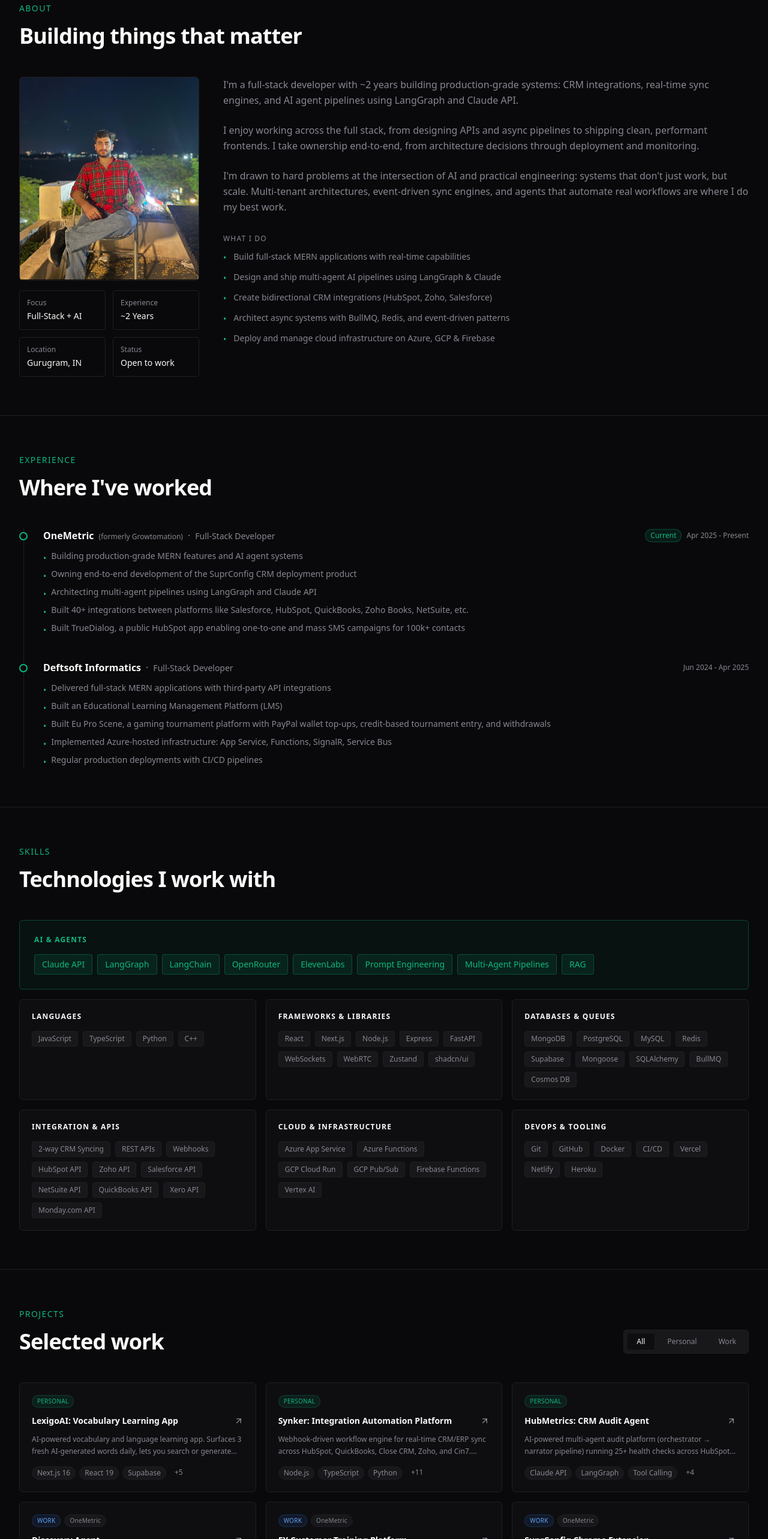
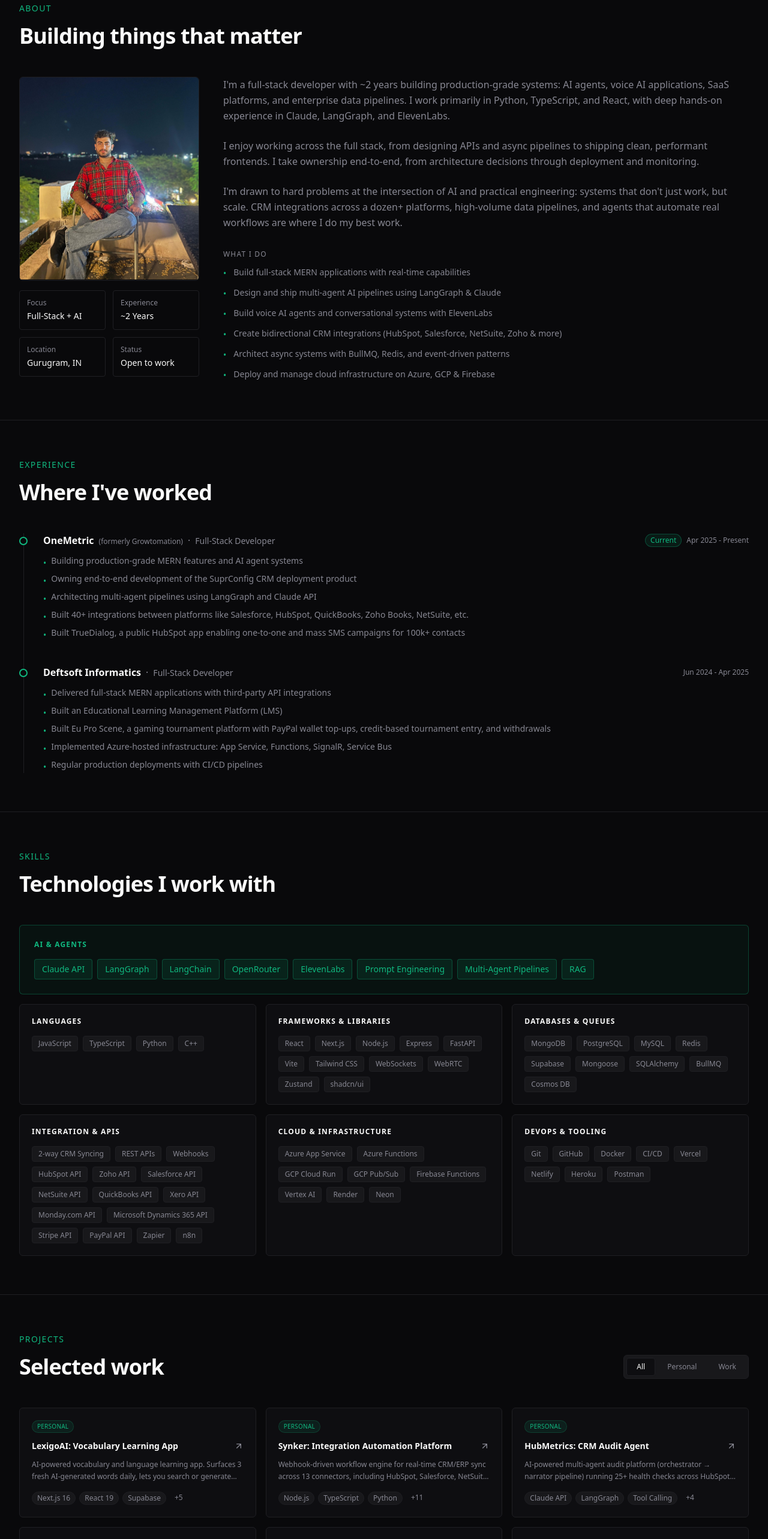
Before and after one commit to PragRajput/Portfolio, a React (Vite) app in the folder frontend/: page / in a window 1280 px wide. Shown: the part 860-3426 px from the top of the page at 60% size. Built offline with nearby package versions, Linux system fonts and the light colour scheme.

Commit message:
Improved UI and also added new skills and metrices for truedialog, SFTP, agents and etc

```diff
--- a/frontend/src/pages/About.tsx
+++ b/frontend/src/pages/About.tsx
@@ -47,7 +47,7 @@ export function About() {
                 { label: 'Location', value: 'Gurugram, IN' },
                 { label: 'Status', value: 'Open to work' },
               ].map((item) => (
-                <div key={item.label} className="border border-border rounded-md p-3">
+                <div key={item.label} className="border border-border rounded-md p-3 transition-transform hover:-translate-y-0.5 hover:border-primary/30">
                   <p className="text-xs text-muted-foreground mb-1">{item.label}</p>
                   <p className="font-medium text-foreground text-sm">{item.value}</p>
                 </div>
@@ -65,8 +65,9 @@ export function About() {
           >
             <p>
               I'm a full-stack developer with {experienceLabel} years building production-grade systems:
-              CRM integrations, real-time sync engines, and AI agent pipelines using
-              LangGraph and Claude API.
+              AI agents, voice AI applications, SaaS platforms, and enterprise data pipelines.
+              I work primarily in Python, TypeScript, and React, with deep hands-on experience
+              in Claude, LangGraph, and ElevenLabs.
             </p>
             <p>
               I enjoy working across the full stack, from designing APIs and async pipelines
@@ -75,8 +76,9 @@ export function About() {
             </p>
             <p>
               I'm drawn to hard problems at the intersection of AI and practical engineering:
-              systems that don't just work, but scale. Multi-tenant architectures, event-driven
-              sync engines, and agents that automate real workflows are where I do my best work.
+              systems that don't just work, but scale. CRM integrations across a dozen+ platforms,
+              high-volume data pipelines, and agents that automate real workflows are where I do
+              my best work.
             </p>
 
             <div className="space-y-3 pt-2">
@@ -85,7 +87,8 @@ export function About() {
                 {[
                   'Build full-stack MERN applications with real-time capabilities',
                   'Design and ship multi-agent AI pipelines using LangGraph & Claude',
-                  'Create bidirectional CRM integrations (HubSpot, Zoho, Salesforce)',
+                  'Build voice AI agents and conversational systems with ElevenLabs',
+                  'Create bidirectional CRM integrations (HubSpot, Salesforce, NetSuite, Zoho & more)',
                   'Architect async systems with BullMQ, Redis, and event-driven patterns',
                   'Deploy and manage cloud infrastructure on Azure, GCP & Firebase',
                 ].map((item) => (
--- a/frontend/src/pages/Experience.tsx
+++ b/frontend/src/pages/Experience.tsx
@@ -64,6 +64,7 @@ export function Experience() {
                 whileInView={{ opacity: 1, y: 0 }}
                 transition={{ duration: 0.5, delay: index * 0.1 }}
                 viewport={{ once: true }}
+                whileHover={{ x: 4, transition: { duration: 0.2 } }}
                 className="md:pl-10 relative"
               >
                 <div className="hidden md:block absolute left-0 top-1.5 w-3.5 h-3.5 rounded-full border-2 border-primary bg-background" />
--- a/frontend/src/pages/Hero.tsx
+++ b/frontend/src/pages/Hero.tsx
@@ -72,18 +72,22 @@ export function Hero() {
             transition={{ duration: 0.5, delay: 0.3 }}
             className="flex flex-col sm:flex-row gap-3"
           >
-            <a
+            <motion.a
               href="#projects"
+              whileHover={{ scale: 1.03, transition: { duration: 0.2 } }}
+              whileTap={{ scale: 0.97 }}
               className="px-6 py-3 bg-primary text-primary-foreground rounded-md font-medium text-sm hover:bg-primary/90 transition-colors text-center"
             >
               View Projects
-            </a>
-            <a
+            </motion.a>
+            <motion.a
               href="#contact"
+              whileHover={{ scale: 1.03, transition: { duration: 0.2 } }}
+              whileTap={{ scale: 0.97 }}
               className="px-6 py-3 border border-border rounded-md font-medium text-sm hover:bg-secondary transition-colors text-center"
             >
               Get In Touch
-            </a>
+            </motion.a>
           </motion.div>
         </div>
 
--- a/frontend/src/pages/Projects.tsx
+++ b/frontend/src/pages/Projects.tsx
@@ -15,7 +15,7 @@ const projects: Project[] = [
   {
     id: '1',
     title: 'Synker: Integration Automation Platform',
-    description: 'Webhook-driven workflow engine for real-time CRM/ERP sync across HubSpot, QuickBooks, Close CRM, Zoho, and Cin7. Workflows are defined as typed step graphs (get_record, lookup, branch, iterate, update_record) scoped per connection, preventing O(n) webhook fan-out. Ships a conversational AI builder (Claude) backed by a provider knowledge base encoding connector field paths, upsert patterns, and failure modes. Includes end-to-end bidirectional HubSpot ↔ QuickBooks sync with QB invoice write-back and loop-guard branch patterns. Custom HubSpot property detection surfaces missing fields before they silently fail at runtime. BullMQ + Redis for async processing with retry; OAuth 2.0 token refresh handled transparently per connector.',
+    description: 'Webhook-driven workflow engine for real-time CRM/ERP sync across 13 connectors, including HubSpot, Salesforce, NetSuite, QuickBooks, Xero, Zoho, Close CRM, and Cin7. Workflows are defined as typed step graphs (get_record, lookup, branch, iterate, update_record) scoped per connection, preventing O(n) webhook fan-out. Ships a conversational AI builder (Claude) backed by a provider knowledge base encoding connector field paths, upsert patterns, and failure modes. Includes end-to-end bidirectional HubSpot ↔ QuickBooks sync with QB invoice write-back and loop-guard branch patterns. Custom HubSpot property detection surfaces missing fields before they silently fail at runtime. BullMQ + Redis for async processing with retry; OAuth 2.0 token refresh handled transparently per connector.',
     image: '/placeholder-project.jpg',
     technologies: ['Node.js', 'TypeScript', 'Python', 'FastAPI', 'LangGraph', 'Claude API', 'Tool Calling', 'Next.js', 'BullMQ', 'Redis', 'MongoDB', 'Express', 'OAuth 2.0', 'Webhooks'],
     demoUrl: 'https://synker-landing-gq88.vercel.app/',
@@ -32,7 +32,7 @@ const projects: Project[] = [
   {
     id: 'p15',
     title: 'Discovery Agent',
-    description: 'Voice AI agent that conducts pre-discovery stakeholder interviews ahead of an agency\'s real discovery call. Admins create client accounts and invite stakeholders via personal links; each has a 5-10 minute live voice conversation (ElevenLabs Conversational AI, browser-to-ElevenLabs WebRTC) driven by a 24-persona matrix (8 functions × 3 company sizes) that tailors the questions asked. Claude summarizes each transcript into a per-stakeholder write-up and synthesizes an account-level report, grounded throughout in admin-supplied context notes and uploaded documents.',
+    description: 'Voice AI agent that conducts pre-discovery stakeholder interviews ahead of an agency\'s real discovery call. Admins create client accounts and invite stakeholders via personal links; each has a 5-10 minute live voice conversation (ElevenLabs Conversational AI, browser-to-ElevenLabs WebRTC) driven by a 24-persona matrix (8 functions × 3 company sizes) that tailors the questions asked. Claude summarizes each transcript into a per-stakeholder write-up and synthesizes an account-level report, grounded throughout in admin-supplied context notes and uploaded documents. Shipped across 50+ client accounts, generating 100+ account-level reports and cutting discovery turnaround from 2-3 days down to a few hours.',
     image: '/placeholder-project.jpg',
     technologies: ['FastAPI', 'SQLAlchemy', 'PostgreSQL', 'React', 'Vite', 'Tailwind CSS', 'ElevenLabs Conversational AI', 'Claude API', 'WebRTC'],
     company: 'OneMetric',
@@ -56,7 +56,7 @@ const projects: Project[] = [
   {
     id: '4',
     title: 'SuprConfig: HubSpot Deployment Platform',
-    description: 'Enterprise SaaS product by SuprDense enabling one-click HubSpot deployments and asset management. Built comprehensive platform for importing and deploying HubSpot assets (workflows, templates, lists, forms) across multiple portals. Features include pre-built module library, sandbox-to-production transfers, and automated deployment system delivering 5x faster HubSpot implementations.',
+    description: 'Enterprise SaaS product by SuprDense enabling one-click HubSpot deployments and asset management. Built comprehensive platform for importing and deploying HubSpot assets (workflows, templates, lists, forms) across multiple portals. Features include pre-built module library, sandbox-to-production transfers, and automated deployment system delivering 5x faster HubSpot implementations. Used across 100+ portals with 500+ deployments and 1,000+ assets managed; adds rollback, deployment history, property verification, AI-powered bulk property creation, and asynchronous deployments.',
     image: '/projects/supr-config.svg',
     technologies: ['React', 'Node.js', 'TypeScript', 'MongoDB', 'Firebase Functions', 'Firebase Hosting', 'Firebase Database', 'Firebase Storage', 'Vertex AI', 'Cloud Tasks', 'Stripe', 'HubSpot API'],
     demoUrl: 'https://www.suprdense.com/config',
@@ -65,7 +65,7 @@ const projects: Project[] = [
   {
     id: '5',
     title: 'TrueDialog SMS Platform',
-    description: 'Enterprise SMS messaging platform for US-based client supporting one-to-one messaging, mass SMS campaigns (up to 100k contacts), workflow automation, and template-based messaging with batch processing capabilities for 10k+ contacts.',
+    description: 'Enterprise SMS messaging platform for a US-based client, serving 40+ users and processing 10M+ messages. Supports one-to-one and mass SMS campaigns, media messaging, templated workflow automation, and opt-in/opt-out compliance management, with batch processing for large-scale sends.',
     image: '/projects/truedialog.png',
     technologies: ['React', 'Node.js', 'TypeScript', 'SMS API', 'Azure Functions', 'Azure App Service', 'Cosmos DB', 'SignalR', 'Azure Key Vault', 'Service Bus'],
     demoUrl: 'https://www.truedialog.com/',
@@ -116,9 +116,9 @@ const projects: Project[] = [
   {
     id: 'p11',
     title: 'SFTP × HubSpot Data Migration',
-    description: 'Enterprise-scale data processing system using Python FastAPI handling 200,000 to 300,000 daily records. Automated cron jobs fetch files from SFTP, upload to GCP Cloud Storage, perform data cleaning including de-duplication and null handling, then migrate to HubSpot via batch processing.',
+    description: 'Enterprise-scale data processing system using Python FastAPI handling 200,000 to 300,000 daily records and 1M+ operations daily. Automated GCP Cloud Run cron jobs fetch files from SFTP, upload to GCP Cloud Storage, perform data validation, cleansing, and de-duplication, then migrate to HubSpot via batch processing with complex association handling.',
     image: '/placeholder-project.jpg',
-    technologies: ['Python', 'FastAPI', 'GCP Cloud Storage', 'GCP App Engine', 'SFTP', 'HubSpot API', 'Cron Jobs', 'Batch Processing'],
+    technologies: ['Python', 'FastAPI', 'GCP Cloud Storage', 'GCP Cloud Run', 'SFTP', 'HubSpot API', 'Cron Jobs', 'Batch Processing'],
     company: 'OneMetric',
   },
   {
@@ -240,9 +240,10 @@ export function Projects() {
             className="flex items-center gap-1 p-1 bg-secondary rounded-lg border border-border self-start sm:self-auto"
           >
             {tabs.map((tab) => (
-              <button
+              <motion.button
                 key={tab.key}
                 onClick={() => { setActiveTab(tab.key); setShowAll(false); }}
+                whileTap={{ scale: 0.95 }}
                 className={`px-4 py-1.5 rounded-md text-xs font-medium transition-all duration-200 ${
                   activeTab === tab.key
                     ? 'bg-card text-foreground shadow-sm border border-border'
@@ -250,7 +251,7 @@ export function Projects() {
                 }`}
               >
                 {tab.label}
-              </button>
+              </motion.button>
             ))}
           </motion.div>
         </div>
@@ -264,6 +265,8 @@ export function Projects() {
               transition={{ duration: 0.4, delay: index * 0.05 }}
               viewport={{ once: true }}
               onClick={() => setSelectedProject(project)}
+              whileHover={{ y: -4, transition: { duration: 0.2 } }}
+              whileTap={{ scale: 0.98 }}
               className="bg-card border border-border rounded-lg p-5 cursor-pointer group hover:border-primary/50 transition-all flex flex-col gap-3 hover:bg-card/80"
             >
               <ProjectBadges project={project} />
@@ -296,12 +299,14 @@ export function Projects() {
 
         {filteredProjects.length > 6 && (
           <div className="flex justify-center mt-8 mb-4">
-            <button
+            <motion.button
               onClick={() => setShowAll(!showAll)}
+              whileHover={{ scale: 1.03, transition: { duration: 0.2 } }}
+              whileTap={{ scale: 0.97 }}
               className="px-6 py-2.5 border border-border rounded-md text-sm font-medium text-muted-foreground hover:text-foreground hover:border-primary/50 transition-colors"
             >
               {showAll ? 'Show less' : `Show ${filteredProjects.length - 6} more projects`}
-            </button>
+            </motion.button>
           </div>
         )}
       </div>
@@ -328,14 +333,16 @@ export function Projects() {
                   <h2 className="text-base font-semibold leading-snug mb-2.5">{selectedProject.title}</h2>
                   <ProjectBadges project={selectedProject} size="md" />
                 </div>
-                <button
+                <motion.button
                   onClick={() => setSelectedProject(null)}
+                  whileHover={{ scale: 1.1, transition: { duration: 0.15 } }}
+                  whileTap={{ scale: 0.9 }}
                   className="text-muted-foreground hover:text-foreground transition-colors shrink-0 p-1 hover:bg-secondary rounded-md"
                 >
                   <svg className="w-4 h-4" fill="none" viewBox="0 0 24 24" stroke="currentColor" strokeWidth={2}>
                     <path strokeLinecap="round" strokeLinejoin="round" d="M6 18L18 6M6 6l12 12" />
                   </svg>
-                </button>
+                </motion.button>
               </div>
 
               <div className={`px-6 space-y-5 ${selectedProject.demoUrl ? 'pb-4' : 'pb-6'}`}>
@@ -360,17 +367,19 @@ export function Projects() {
 
               {selectedProject.demoUrl && (
                 <div className="flex items-center justify-end px-6 py-3 border-t border-border">
-                  <a
+                  <motion.a
                     href={selectedProject.demoUrl}
                     target="_blank"
                     rel="noopener noreferrer"
+                    whileHover={{ scale: 1.03, transition: { duration: 0.2 } }}
+                    whileTap={{ scale: 0.97 }}
                     className="group inline-flex items-center gap-1.5 px-3 py-1.5 rounded-md border border-border hover:border-primary/60 bg-secondary/50 hover:bg-primary/5 text-xs font-medium text-foreground hover:text-primary transition-all duration-200"
                   >
                     Visit project
                     <svg className="w-3 h-3 text-muted-foreground group-hover:text-primary transition-all duration-200 group-hover:translate-x-0.5 group-hover:-translate-y-0.5" fill="none" viewBox="0 0 24 24" stroke="currentColor" strokeWidth={2}>
                       <path strokeLinecap="round" strokeLinejoin="round" d="M7 17L17 7M17 7H7M17 7v10" />
                     </svg>
-                  </a>
+                  </motion.a>
                 </div>
               )}
             </motion.div>
--- a/frontend/src/pages/Skills.tsx
+++ b/frontend/src/pages/Skills.tsx
@@ -12,7 +12,7 @@ const skillCategories = [
   },
   {
     title: 'Frameworks & Libraries',
-    skills: ['React', 'Next.js', 'Node.js', 'Express', 'FastAPI', 'WebSockets', 'WebRTC', 'Zustand', 'shadcn/ui'],
+    skills: ['React', 'Next.js', 'Node.js', 'Express', 'FastAPI', 'Vite', 'Tailwind CSS', 'WebSockets', 'WebRTC', 'Zustand', 'shadcn/ui'],
   },
   {
     title: 'Databases & Queues',
@@ -20,15 +20,15 @@ const skillCategories = [
   },
   {
     title: 'Integration & APIs',
-    skills: ['2-way CRM Syncing', 'REST APIs', 'Webhooks', 'HubSpot API', 'Zoho API', 'Salesforce API', 'NetSuite API', 'QuickBooks API', 'Xero API', 'Monday.com API'],
+    skills: ['2-way CRM Syncing', 'REST APIs', 'Webhooks', 'HubSpot API', 'Zoho API', 'Salesforce API', 'NetSuite API', 'QuickBooks API', 'Xero API', 'Monday.com API', 'Microsoft Dynamics 365 API', 'Stripe API', 'PayPal API', 'Zapier', 'n8n'],
   },
   {
     title: 'Cloud & Infrastructure',
-    skills: ['Azure App Service', 'Azure Functions', 'GCP Cloud Run', 'GCP Pub/Sub', 'Firebase Functions', 'Vertex AI'],
+    skills: ['Azure App Service', 'Azure Functions', 'GCP Cloud Run', 'GCP Pub/Sub', 'Firebase Functions', 'Vertex AI', 'Render', 'Neon'],
   },
   {
     title: 'DevOps & Tooling',
-    skills: ['Git', 'GitHub', 'Docker', 'CI/CD', 'Vercel', 'Netlify', 'Heroku'],
+    skills: ['Git', 'GitHub', 'Docker', 'CI/CD', 'Vercel', 'Netlify', 'Heroku', 'Postman'],
   },
 ];
 
@@ -61,12 +61,13 @@ export function Skills() {
           whileInView={{ opacity: 1, y: 0 }}
           transition={{ duration: 0.5, delay: 0.15 }}
           viewport={{ once: true }}
+          whileHover={{ y: -4, transition: { duration: 0.2 } }}
           className="mb-4 rounded-lg border border-primary/30 bg-primary/5 p-6"
         >
           <p className="text-xs font-semibold text-primary uppercase tracking-widest mb-4">{featured.title}</p>
           <div className="flex flex-wrap gap-2">
             {featured.skills.map((skill) => (
-              <span key={skill} className="px-3 py-1.5 rounded-md border border-primary/30 bg-primary/10 text-primary text-sm font-medium">
+              <span key={skill} className="px-3 py-1.5 rounded-md border border-primary/30 bg-primary/10 text-primary text-sm font-medium transition-transform hover:scale-105">
                 {skill}
               </span>
             ))}
@@ -82,12 +83,13 @@ export function Skills() {
               whileInView={{ opacity: 1, y: 0 }}
               transition={{ duration: 0.4, delay: index * 0.05 }}
               viewport={{ once: true }}
+              whileHover={{ y: -4, transition: { duration: 0.2 } }}
               className="rounded-lg border border-border bg-card p-5"
             >
               <p className="text-xs font-semibold text-foreground uppercase tracking-widest mb-4">{category.title}</p>
               <div className="flex flex-wrap gap-2">
                 {category.skills.map((skill) => (
-                  <span key={skill} className="px-2.5 py-1 rounded-md bg-secondary border border-border text-muted-foreground text-xs font-medium hover:text-foreground hover:border-primary/30 transition-colors">
+                  <span key={skill} className="px-2.5 py-1 rounded-md bg-secondary border border-border text-muted-foreground text-xs font-medium hover:text-foreground hover:border-primary/30 transition-all hover:scale-105">
                     {skill}
                   </span>
                 ))}
```
Also changed, not shown: frontend/src/pages/Contact.tsx (+29 -10 lines).
